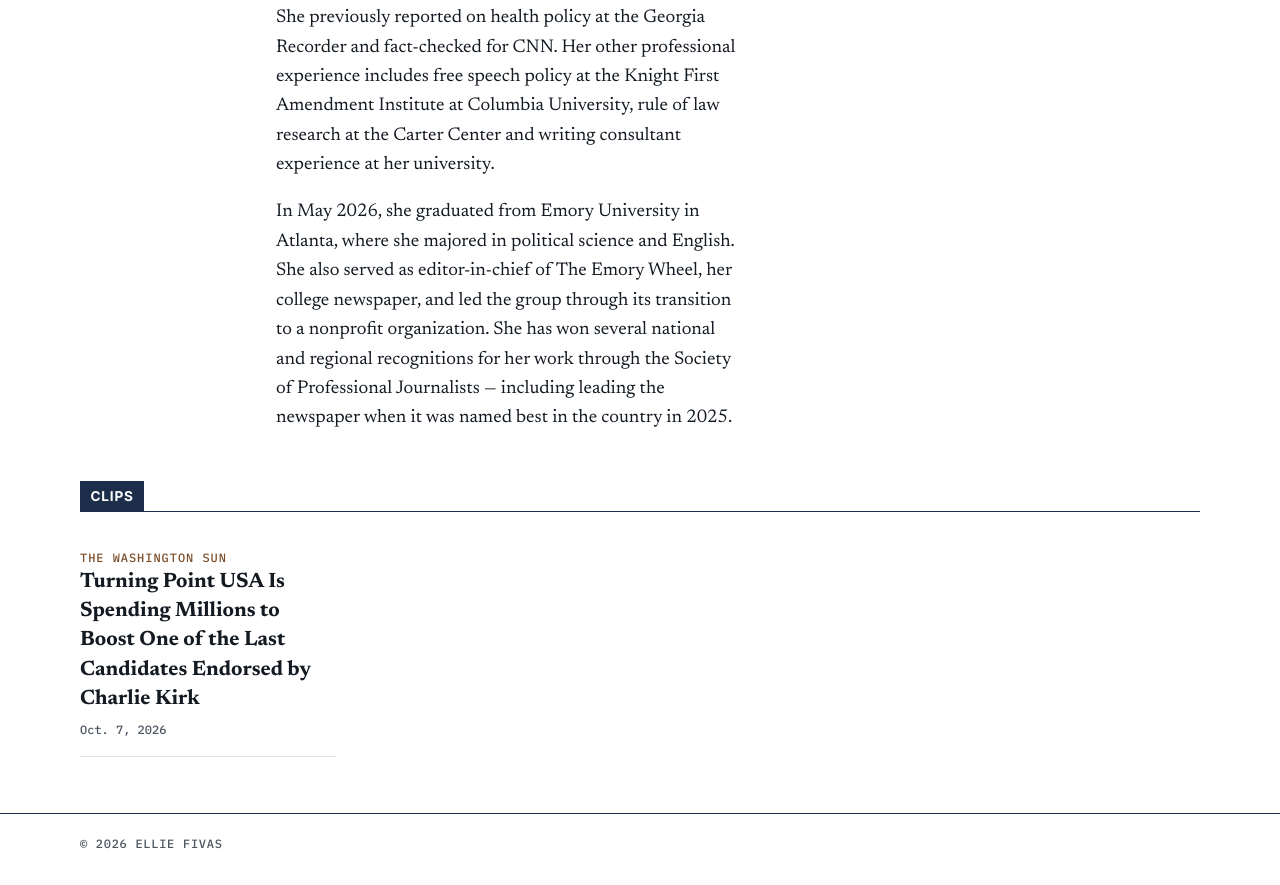
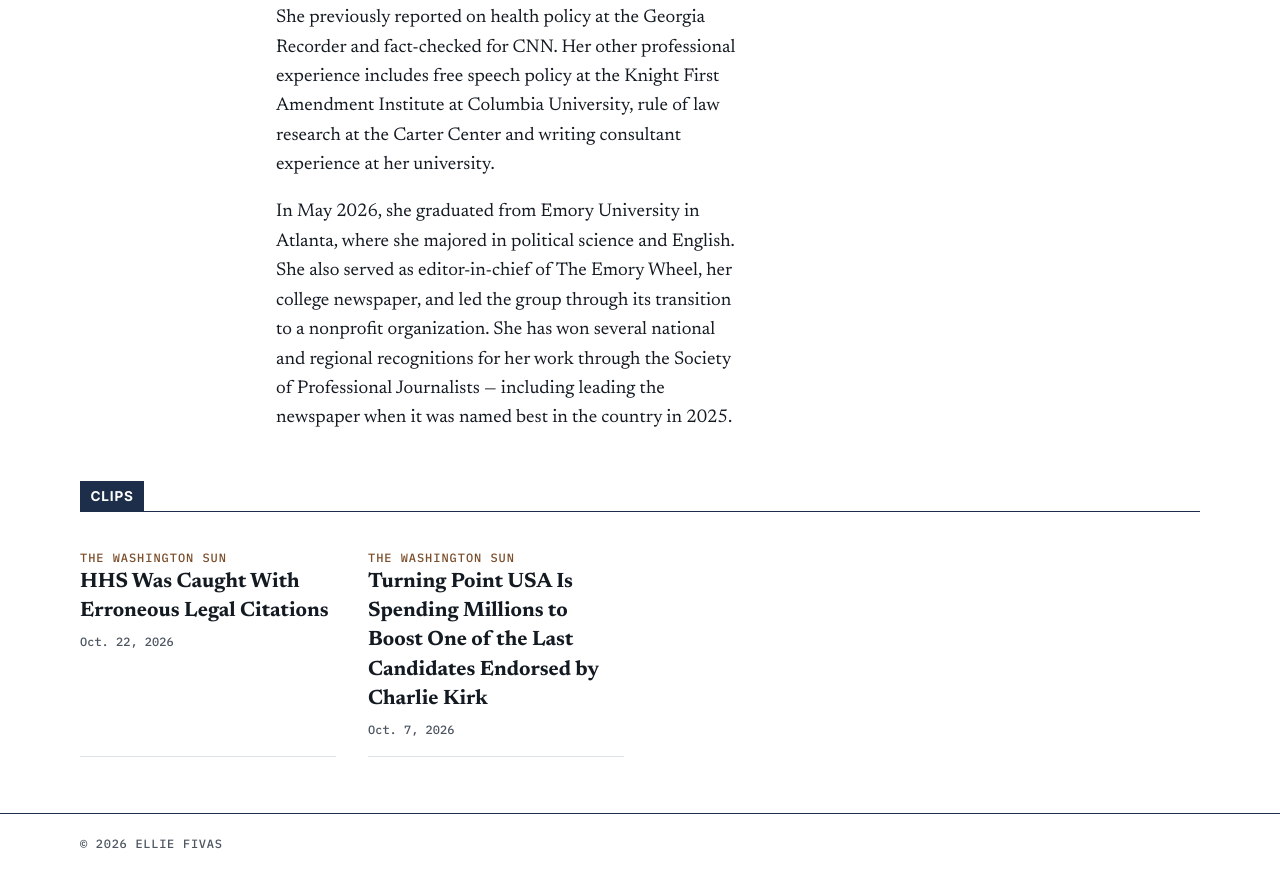
Before and after one commit to ef-2004/aji-ef, a plain HTML site: page index.html in a window 1280 px wide. Shown: the part 565-1450 px from the top of the page. Drawn offline with Linux system fonts and the light colour scheme.

Commit message:
Add clip: HHS Was Caught With Erroneous Legal Citations
Co-Authored-By: Claude Opus 5.5 <noreply@anthropic.com>
Claude-Session: https://claude.ai/code/session_011Vjm2Hv9zAkW1XqRrqEgfG

```diff
--- a/index.html
+++ b/index.html
@@ -404,6 +404,11 @@
       <ul class="clip-list">
         <li>
           <span class="outlet">The Washington Sun</span>
+          <a href="https://www.washingtonsun.com/agencies/hhs-caught-erroneous-citations">HHS Was Caught With Erroneous Legal Citations</a>
+          <time datetime="2026-10-22">Oct. 22, 2026</time>
+        </li>
+        <li>
+          <span class="outlet">The Washington Sun</span>
           <a href="https://www.washingtonsun.com/campaigns/turning-point-usa-arizona-governor-race-spending">Turning Point USA Is Spending Millions to Boost One of the Last Candidates Endorsed by Charlie Kirk</a>
           <time datetime="2026-10-07">Oct. 7, 2026</time>
         </li>
```
